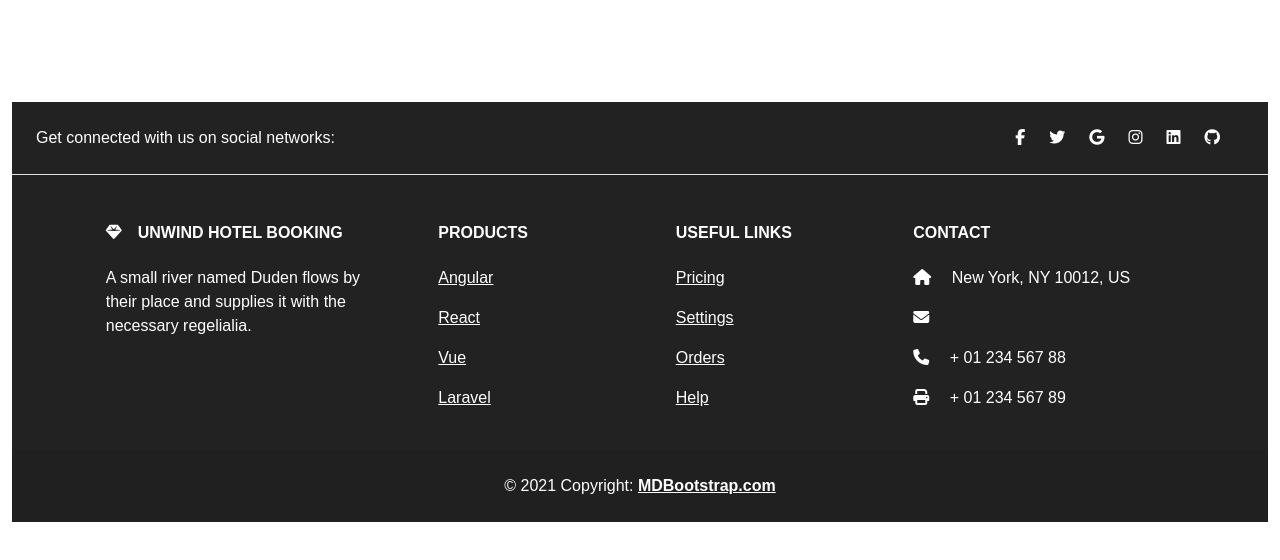
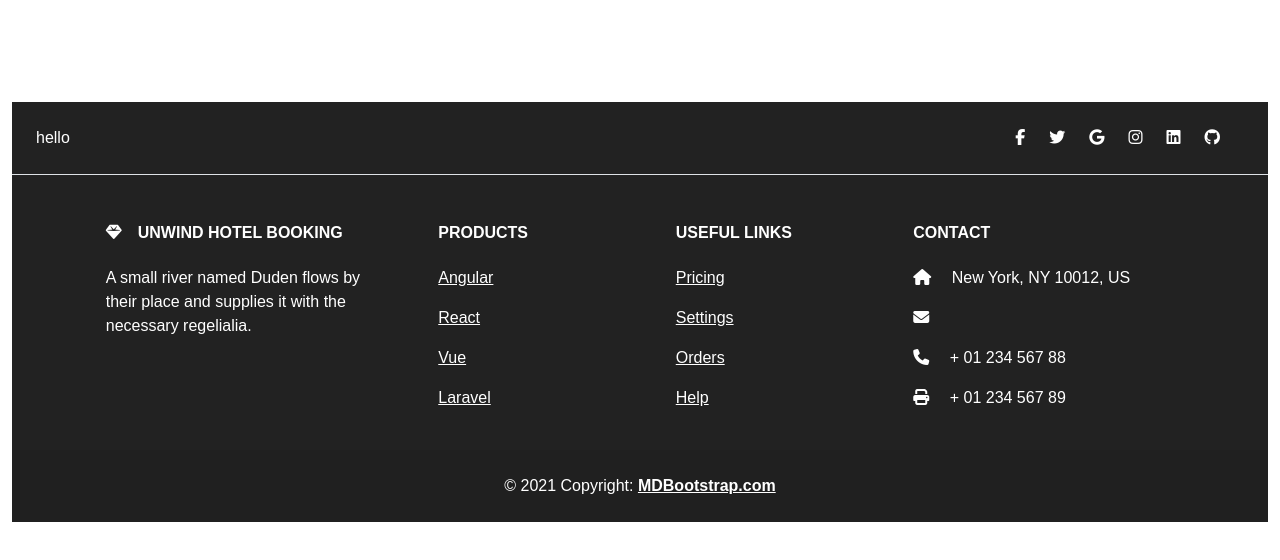
Before and after one commit to Ebtihal-6/Angular, an Angular app in the folder HotelAngular/: page / in a window 1280 px wide. Shown: the top 560 px of the page. Built offline with nearby package versions, Linux system fonts and the light colour scheme.

Commit message:
change footer

```diff
--- a/HotelAngular/src/app/Components/footer/footer.component.html
+++ b/HotelAngular/src/app/Components/footer/footer.component.html
@@ -4,7 +4,8 @@
     <section class="d-flex justify-content-center justify-content-lg-between p-4 border-bottom">
       <!-- Left -->
       <div class="me-5 d-none d-lg-block">
-        <span>Get connected with us on social networks:</span>
+
+        hello
       </div>
       <!-- Left -->
 
```
